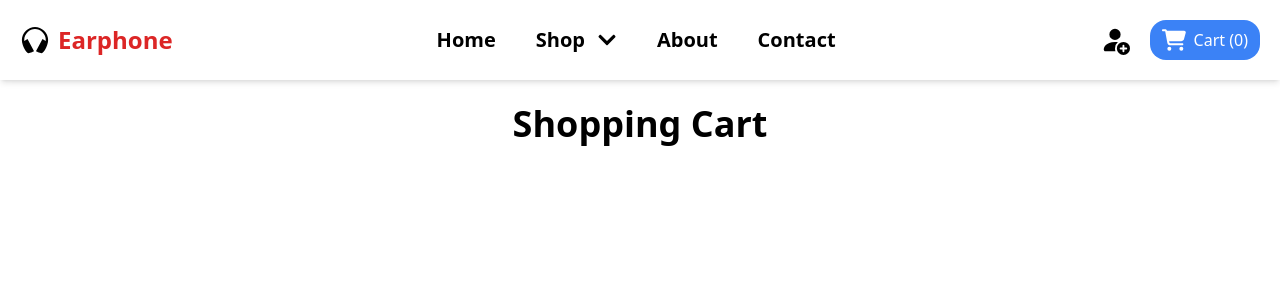
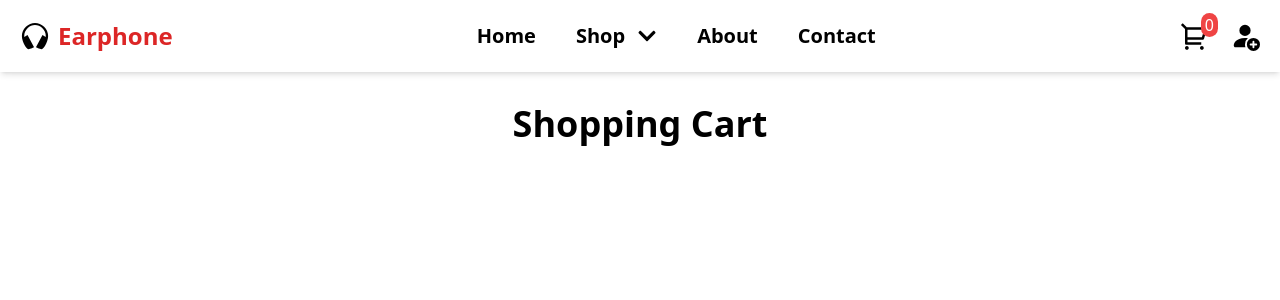
Before and after one commit to themanojking/headphones, a React (Create React App) app: page /cart in a window 1280 px wide. Shown: the top 300 px of the page. Built offline with nearby package versions, Linux system fonts and the light colour scheme.

Commit message:
i set the shopping cart icon

```diff
--- a/src/App.js
+++ b/src/App.js
@@ -34,6 +34,7 @@ function App() {
            <Route path='/signup' element={<Newsign />}></Route>
          </Routes>
       </BrowserRouter>
+
       </div>
     </>
   );
--- a/src/Components/Footer.js
+++ b/src/Components/Footer.js
@@ -10,7 +10,6 @@ import { useDispatch } from "react-redux";
 import { useState } from "react";
 import { add } from "../Redux/cartSlice";
 import { Link } from "react-router-dom";
-import Additem from "./Additem";
 
 function Footer() {
   const dispatch = useDispatch();
@@ -124,7 +123,7 @@ function Footer() {
         <p className="mt-4 text-lg opacity-75 ">© 2025 Earphone. All rights reserved || Design and Developed By Manojkumar</p>
       </div>
 
-      <Additem />
+
     </footer>
   );
 }
--- a/src/Components/Navbar.js
+++ b/src/Components/Navbar.js
@@ -13,9 +13,10 @@ import {
 } from "react-icons/fa";
 import { IoHeadsetSharp } from "react-icons/io5";
 import { useSelector } from "react-redux";
-import { FaCartShopping } from "react-icons/fa6";
+
 
 import { BsPersonFillAdd } from "react-icons/bs";
+import { RiShoppingCart2Line } from "react-icons/ri";
 
 function Nav() {
   const [isOpen, setIsOpen] = useState(false);
@@ -105,14 +106,20 @@ function Nav() {
         </div>
 
         <div className="flex items-center gap-5">
+          <Link to="/cart">
+            <div className="relative">
+              <div>
+                <RiShoppingCart2Line className="text-3xl " />
+              </div>
+              <div className="">
+                <span className="absolute -right-2 -top-2  bg-red-500 text-white px-1 rounded-full">
+                  {cartproducts.length}
+                </span>
+              </div>
+            </div>
+          </Link>
           <Link to="/signup">
             <BsPersonFillAdd className="flex items-center text-3xl" />
-          </Link>
-          <Link to="/cart">
-            <div className="flex items-center gap-2 px-3 py-2 bg-blue-500 text-white rounded-2xl">
-              <FaCartShopping className="text-2xl" />
-              <span>Cart ({cartproducts.length})</span>
-            </div>
           </Link>
         </div>
 
@@ -191,14 +198,20 @@ function Nav() {
             Contact
           </Link>
           <div className="flex items-center gap-5">
+            <Link to="/cart">
+              <div className="relative">
+                <div>
+                  <RiShoppingCart2Line className="text-3xl " />
+                </div>
+                <div className="">
+                  <span className="absolute -right-2 -top-2  bg-red-500 text-white px-1 rounded-full">
+                    {cartproducts.length}
+                  </span>
+                </div>
+              </div>
+            </Link>
             <Link to="/signup">
               <BsPersonFillAdd className="flex items-center text-3xl" />
-            </Link>
-            <Link to="/cart">
-              <div className="flex items-center gap-2 px-3 py-2 bg-blue-500 text-white rounded-2xl">
-                <FaCartShopping className="text-2xl" />
-                <span>Cart ({cartproducts.length})</span>
-              </div>
             </Link>
           </div>
         </div>
```
